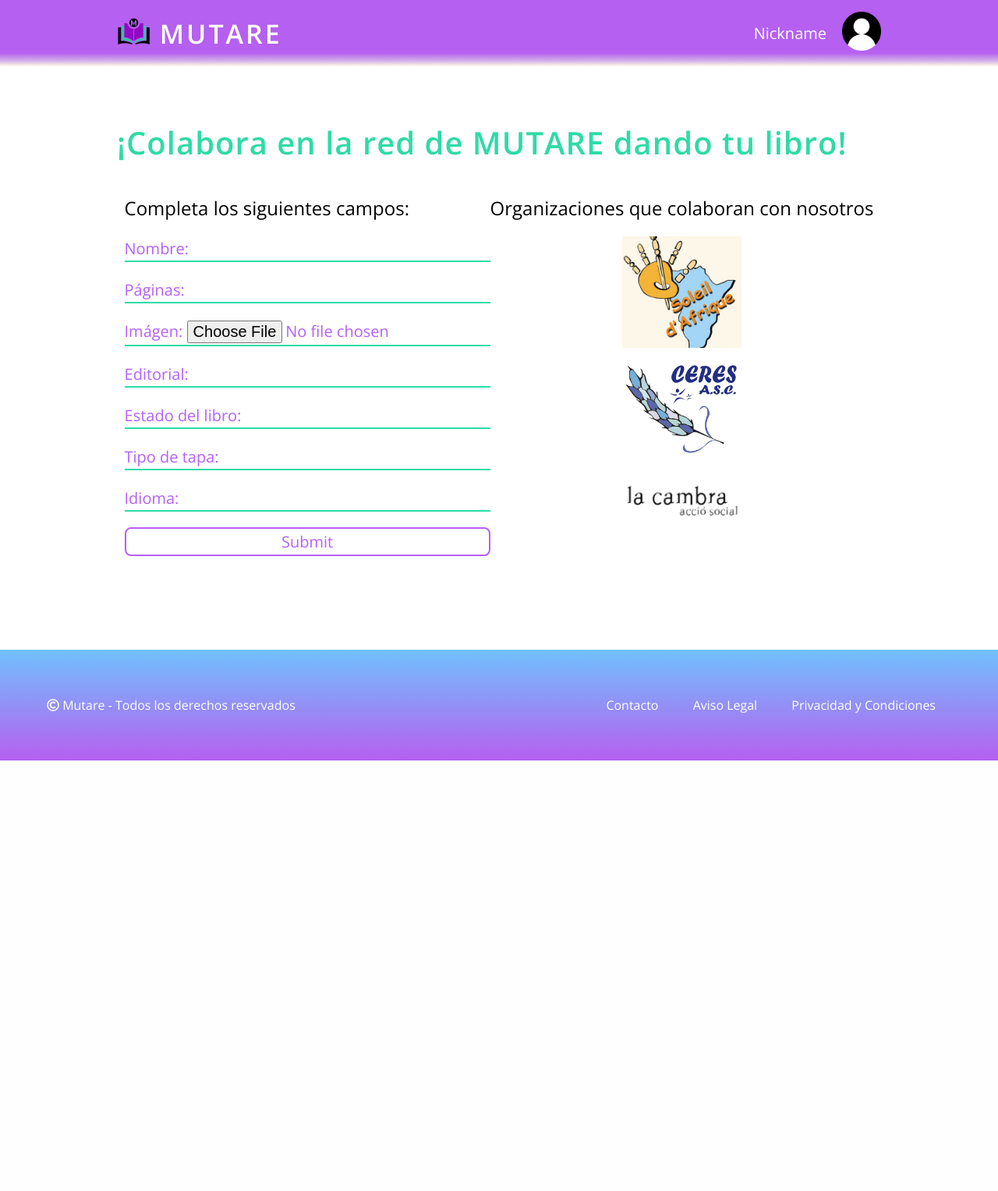
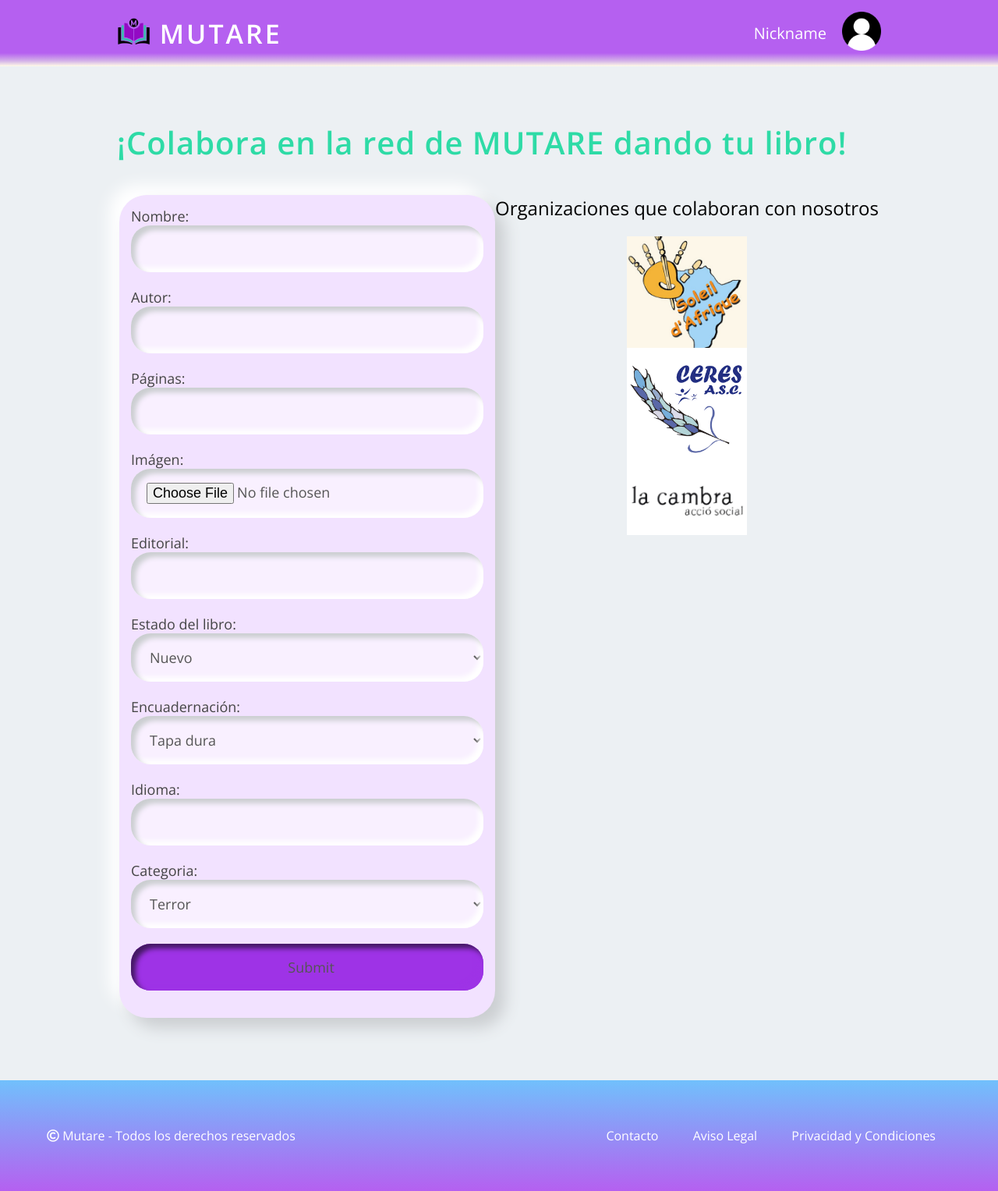
Before and after one commit to Spectral666/Mutare-Startup, a PHP site: page /pages/dar.html in a window 1280 px wide. Shown: the whole page at 78% size. Before the commit the page ends 975 px from the top, so only its background shows below. Run offline with PHP 8.4, Linux system fonts and the light colour scheme.

Commit message:
Modifico el formulario de dar junto con los estilos del form

```diff
--- a/pages/dar.html
+++ b/pages/dar.html
@@ -39,15 +39,64 @@
 
             <div class="formulario">
                 <form action="#">
-                    <h4>Completa los siguientes campos:</h4>
-                    <p>Nombre: <input type="text"></p>
-                    <p>Páginas: <input type="number"></p>
-                    <p>Imágen: <input type="file" accept=".jpg, .jpeg, .png, .gif" class=""></p>
-                    <p>Editorial: <input type="text"></p>
-                    <p>Estado del libro: <input type="text"></p>
-                    <p>Tipo de tapa: <input type="text"></p>
-                    <p>Idioma: <input type="text"></p>
-                    <input type="submit">
+                    <div class="element">
+                        <label for="nombre">Nombre: </label>
+                        <input type="text" name="nombre" id="nombre">
+                    </div>
+                    <div class="element">
+                        <label for="autor">Autor: </label>
+                        <input type="text" name="autor" id="autor">
+                    </div>
+                    <div class="element">
+                        <label for="paginas">Páginas: </label>
+                        <input type="number" name="paginas" id="paginas">
+                    </div>
+                    <div class="element">
+                        <label for="imagen">Imágen: </label>
+                        <input type="file" accept=".jpg, .jpeg, .png, .gif" class="">
+                    </div>
+                    <div class="element">
+                        <label for="editorial">Editorial: </label>
+                        <input type="text" name="editorial" id="editorial">
+                    </div>
+                    <div class="element">
+                        <label for="condition">Estado del libro: </label>
+                        <select name="condition" id="condition">
+                            <option value="nuevo">Nuevo</option>
+                            <option value="muybueno">Muy bueno</option>
+                            <option value="bueni">Bueno</option>
+                            <option value="medio">Medio</option>
+                            <option value="malo">Malo</option>
+                            <option value="muymalo">Muy malo</option>
+                        </select>
+                    </div>
+                    <div class="element">
+                        <label for="cover">Encuadernación: </label>
+                        <select name="cover" id="cover">
+                            <option value="dura">Tapa dura</option>
+                            <option value="blanda">Tapa blanda</option>
+                        </select>
+                    </div>
+                    <div class="element">
+                        <label for="idioma">Idioma: </label>
+                        <input type="text" name="idioma" id="idioma">
+                    </div>
+                    <div class="element">
+                        <label for="category">Categoria: </label>
+                        <select name="category" id="category">
+                            <option value="terror">Terror</option>
+                            <option value="escolar">Escolar</option>
+                            <option value="autoayuda">Autoayuda</option>
+                            <option value="cienciaficcion">Ciencia ficción</option>
+                            <option value="comic">Cómic</option>
+                            <option value="fantasia">Fantasía</option>
+                            <option value="finanzas">Finanzas</option>
+                            <option value="romantico">Romántico</option>
+                        </select>
+                    </div>
+                    <div class="element">
+                        <input type="submit">
+                    </div>
                 </form>
             </div>
 
--- a/sass/_dar.scss
+++ b/sass/_dar.scss
@@ -1,5 +1,6 @@
 .dar-libro{
     width: 100%;
+    background: #ecf0f3;
     padding: 80px 150px;
     h2{
         margin-bottom: 40px;
@@ -13,49 +14,36 @@
         justify-content: center;
         flex-wrap: wrap;
         .formulario{
+            padding: 15px;
+            border-radius: 35px;
+            background: rgb(242, 226, 255);
+            box-shadow: 13px 13px 20px #cbced1,
+                        -13px -13px 20px #fff;
+            // background: rgba(46,219,166,.5);
             form{
-                width: 100%;
-                margin-bottom: 40px;
-                h4{
-                    margin-bottom: 20px;
-                    font-size: 24px;
-                    font-weight: 500;
-                }
-                p{
-                    padding: 2px 0px;
-                    margin-bottom: 20px;
-                    font-size: 20px;
-                    color: rgb(181,96,250);
-                    border-bottom: 2px solid rgb(46,219,166);
-                    &:focus{
-                        border-bottom: 2px solid rgb(181,96,250);
+                .element{
+                    label{
+                        font-size: 18px;
+                        margin-bottom: 20px;
+                        color: rgb(68, 68, 68);
                     }
-                    input{
-                        font-size: 20px;
+                    input,select{
                         border: none;
-                        &:focus{
-                            outline: none;
-
-                        }
+                        outline: none;
+                        background: rgb(249, 240, 255);
+                        font-size: 18px;
+                        color: #555;
+                        padding: 18px 10px 18px 20px;
+                        width: 100%;
+                        margin-bottom: 20px;
+                        border-radius: 25px;
+                        box-shadow: inset 6px 6px 6px #cbced1,
+                                    inset -6px -6px 6px #fff;
                     }
-                    input[type='file'] + label{
-                        overflow: hidden;
-                        background: chartreuse;
-
-                    }
-                }
-                input[type='submit']{
-                    width: 100%;
-                    padding: 3px;
-                    font-size: 20px;
-                    color: rgb(181,96,250);
-                    border: 2px solid rgb(181,96,250);
-                    border-radius: 8px;
-                    background: transparent;
-                    transition: .1s ease-in-out;
-                    &:hover{
-                        color: #fff;
-                        background: rgb(181,96,250);
+                    input[type="submit"]{
+                        background: rgb(158, 51, 230);
+                        box-shadow: inset 6px 6px 6px rgb(68, 25, 99),
+                                    inset -6px -6px 6px rgb(158, 51, 230);
                     }
                 }
             }
```
Also changed, not shown: css/main.css, 1 other file.
